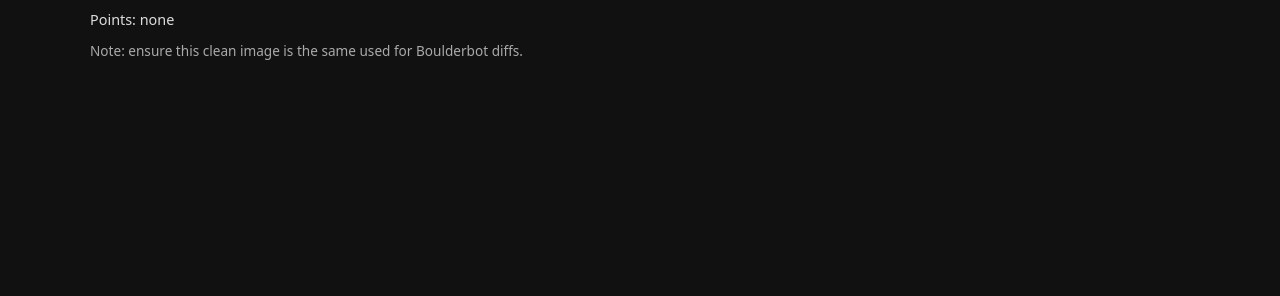
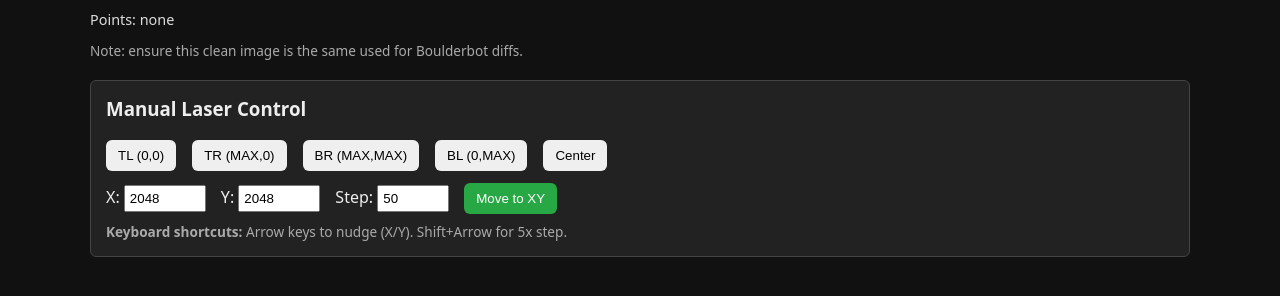
Before and after one commit to gs512/climbing_project, a Flask app: template web_interface/src/templates/calibrate.html in a window 1280 px wide. Shown: the part 227-523 px from the top of the page. Run offline with Flask 3, Linux system fonts and the light colour scheme; the template is opened without the code that fills it, so the values that code supplies are empty; parts of the project's set-up code (start-up, migrations or seed data) failed here and were passed over.

Commit message:
added manual laser calibration

```diff
--- a/web_interface/src/app.py
+++ b/web_interface/src/app.py
@@ -615,6 +615,33 @@ def calibrate_draw_grid():
     return jsonify({"ok": True, "grid_pixels": pix, "dac_points": dac_points})
 
 
+@app.route("/calibrate/manual", methods=["POST"])
+def calibrate_manual():
+    """Manually move the laser to a specific X,Y DAC coordinate."""
+    payload = request.get_json(silent=True)
+    if not payload:
+        return jsonify({"ok": False, "error": "Missing JSON body"}), 400
+
+    try:
+        x = int(payload.get("x", 0))
+        y = int(payload.get("y", 0))
+        # Clamp to 0-4095
+        x = max(0, min(4095, x))
+        y = max(0, min(4095, y))
+
+        ser = get_serial()
+        if ser is None:
+            return jsonify({"ok": False, "error": "No serial available"}), 500
+
+        # Send 'P' for Point (fallback in ESP firmware)
+        # Format: X,Y,P,1
+        line = f"{x},{y},P,1\n"
+        ser.write(line.encode("ascii"))
+        return jsonify({"ok": True, "x": x, "y": y})
+    except Exception as exc:
+        return jsonify({"ok": False, "error": str(exc)}), 500
+
+
 def _ensure_schema():
     """Create / migrate routes table (adds points_json,img_width,img_height if missing)."""
     os.makedirs(os.path.dirname(DB_PATH), exist_ok=True)
@@ -644,4 +671,4 @@ def _ensure_schema():
 if __name__ == "__main__":
     os.makedirs(app.config["UPLOAD_FOLDER"], exist_ok=True)
     _ensure_schema()
-    app.run(host="0.0.0.0", port=5000, debug=True)
+    app.run(host="0.0.0.0", port=8000, debug=True)
--- a/web_interface/src/templates/calibrate.html
+++ b/web_interface/src/templates/calibrate.html
@@ -42,6 +42,27 @@
     <div id="result" style="margin-top:12px; color:#9f9;"></div>
     <div id="error" style="margin-top:12px; color:#f99;"></div>
     <div class="small" style="margin-top:8px;">Note: ensure this clean image is the same used for Boulderbot diffs.</div>
+
+    <!-- Manual Control Panel -->
+    <div style="background:#222; padding:15px; margin-top:20px; border:1px solid #444; border-radius:6px;">
+      <h3 style="margin-top:0;">Manual Laser Control</h3>
+      <div style="display:flex; gap:10px; flex-wrap:wrap; margin-bottom:12px;">
+        <button onclick="window.setManual(0,0)">TL (0,0)</button>
+        <button onclick="window.setManual(4095,0)">TR (MAX,0)</button>
+        <button onclick="window.setManual(4095,4095)">BR (MAX,MAX)</button>
+        <button onclick="window.setManual(0,4095)">BL (0,MAX)</button>
+        <button onclick="window.setManual(2048,2048)">Center</button>
+      </div>
+      <div style="display:flex; gap:15px; align-items:center; flex-wrap:wrap;">
+        <label>X: <input type="number" id="manualX" value="2048" min="0" max="4095" style="width:70px; padding:4px;"></label>
+        <label>Y: <input type="number" id="manualY" value="2048" min="0" max="4095" style="width:70px; padding:4px;"></label>
+        <label>Step: <input type="number" id="manualStep" value="50" min="1" max="1000" style="width:60px; padding:4px;"></label>
+        <button id="manualGoBtn" class="btn" style="background:#28a745;">Move to XY</button>
+      </div>
+      <div class="small" style="margin-top:8px; color:#aaa;">
+        <strong>Keyboard shortcuts:</strong> Arrow keys to nudge (X/Y). Shift+Arrow for 5x step.
+      </div>
+    </div>
   </div>
 
 <script>
@@ -56,11 +77,88 @@
   const result = document.getElementById('result');
   const error = document.getElementById('error');
 
+  // Manual control elements
+  const manualX = document.getElementById('manualX');
+  const manualY = document.getElementById('manualY');
+  const manualStep = document.getElementById('manualStep');
+  const manualGoBtn = document.getElementById('manualGoBtn');
+
   let pts = [];              // clicked points [{x,y}]
   let dragIndex = -1;
   let preview_pixels = [];   // corners+center pixels from preview
   let mapped_dac = [];       // DAC coords of clicked pts (from preview)
   let grid_pixels = [];      // diagnostic grid pixels from /draw_grid
+
+  // Expose setManual globally for the HTML buttons
+  window.setManual = function(x, y) {
+    manualX.value = x;
+    manualY.value = y;
+    sendManualMove();
+  };
+
+  function sendManualMove() {
+    const x = parseInt(manualX.value, 10);
+    const y = parseInt(manualY.value, 10);
+
+    // Simple visual feedback on button
+    manualGoBtn.textContent = 'Moving...';
+
+    fetch('{{ url_for("calibrate_manual") }}', {
+      method: 'POST',
+      headers: { 'Content-Type': 'application/json' },
+      body: JSON.stringify({ x: x, y: y }),
+    }).then(r => r.json())
+      .then(js => {
+        manualGoBtn.textContent = 'Move to XY';
+        if (js.ok) {
+          // Update inputs with clamped values returned from server
+          if (js.x !== undefined) manualX.value = js.x;
+          if (js.y !== undefined) manualY.value = js.y;
+          result.textContent = `Laser moved to (${js.x}, ${js.y})`;
+        } else {
+          error.textContent = 'Manual move failed: ' + (js.error || 'unknown');
+        }
+      })
+      .catch(err => {
+        manualGoBtn.textContent = 'Move to XY';
+        error.textContent = 'Network error: ' + String(err);
+      });
+  }
+
+  // Handle manual Go button
+  manualGoBtn.addEventListener('click', sendManualMove);
+
+  // Handle arrow keys for manual control
+  document.addEventListener('keydown', (e) => {
+    // Only capture arrows if we aren't focused on an input (unless it's the X/Y inputs themselves)
+    const active = document.activeElement;
+    const inputs = [manualX, manualY, manualStep];
+    if (active.tagName === 'INPUT' && !inputs.includes(active)) return;
+
+    if (['ArrowUp', 'ArrowDown', 'ArrowLeft', 'ArrowRight'].includes(e.key)) {
+      e.preventDefault();
+      let step = parseInt(manualStep.value, 10) || 50;
+      if (e.shiftKey) step *= 5;
+
+      let x = parseInt(manualX.value, 10) || 0;
+      let y = parseInt(manualY.value, 10) || 0;
+
+      switch(e.key) {
+        case 'ArrowUp':    y -= step; break; // In DAC space, Y=0 is usually top? Depends on galvo.
+        case 'ArrowDown':  y += step; break;
+        case 'ArrowLeft':  x -= step; break;
+        case 'ArrowRight': x += step; break;
+      }
+
+      // Clamp locally for better UX
+      x = Math.max(0, Math.min(4095, x));
+      y = Math.max(0, Math.min(4095, y));
+
+      manualX.value = x;
+      manualY.value = y;
+      sendManualMove();
+    }
+  });
 
   function resizeCanvasToImage() {
     const rect = img.getBoundingClientRect();
```
